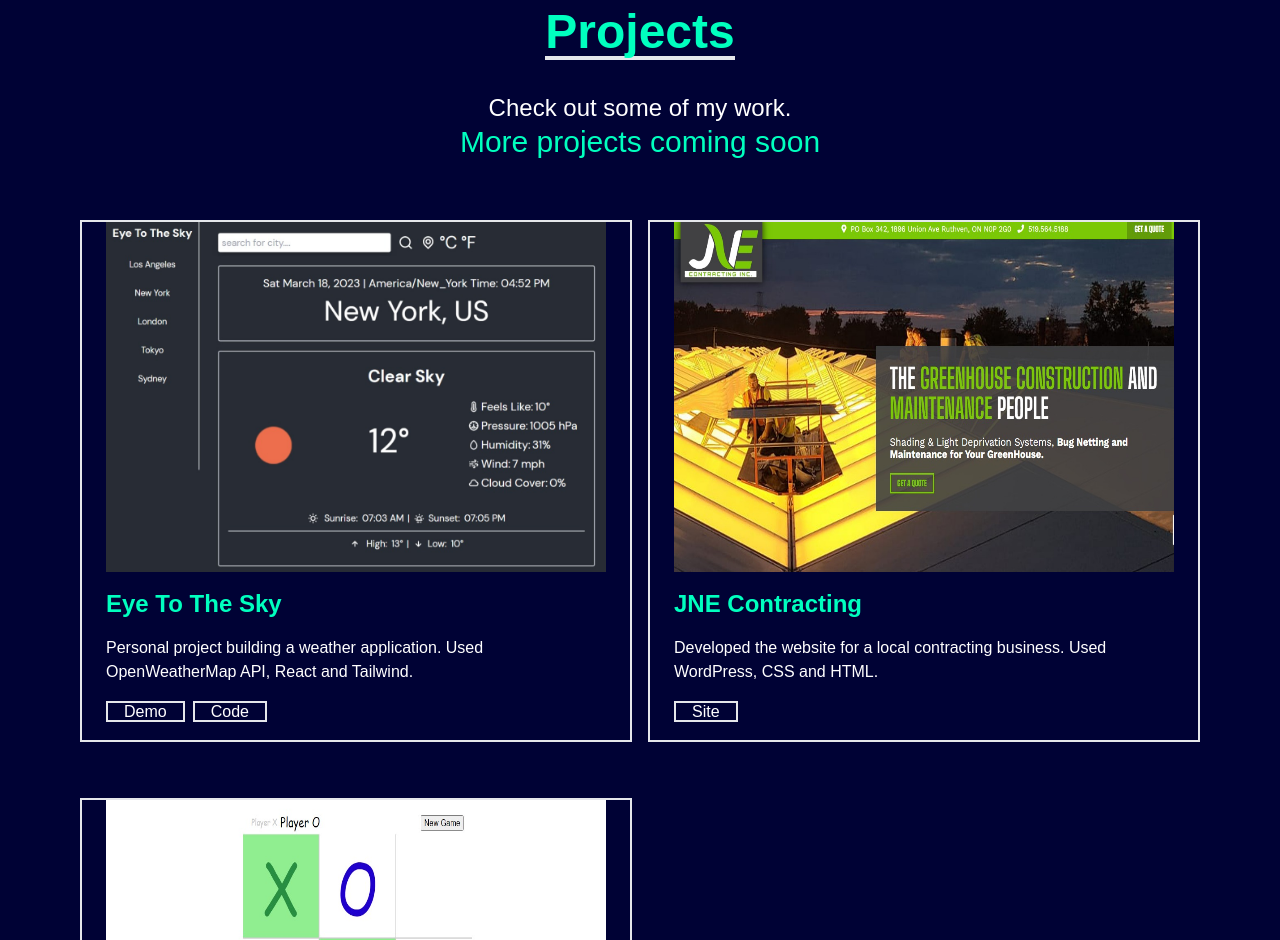
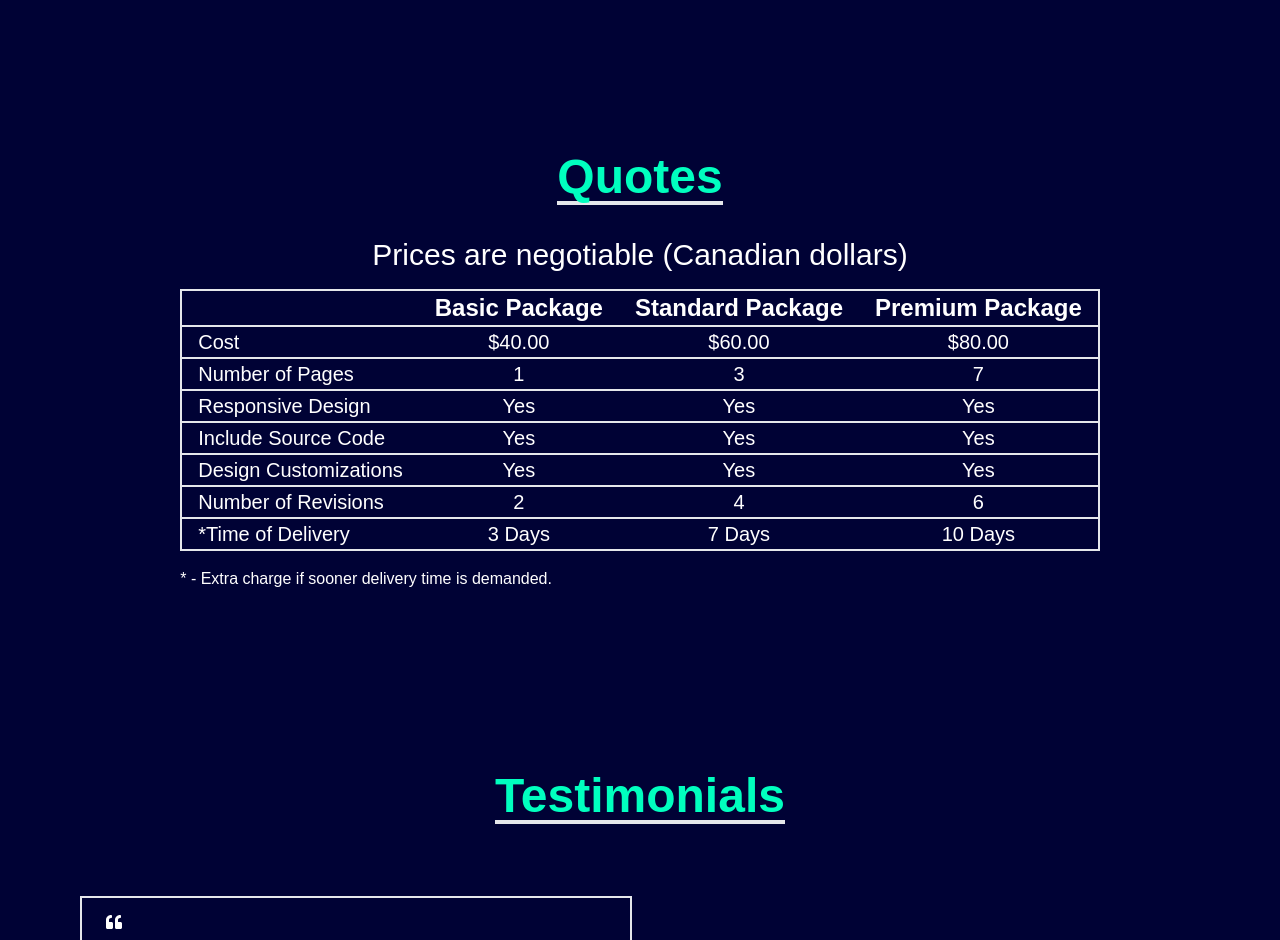
Before and after one commit to thibert-derek/site, a React (Create React App) app: page / in a window 1280 px wide. Shown: the part 1860-2800 px from the top of the page. Built offline with nearby package versions, Linux system fonts and the light colour scheme.

Commit message:
Added Quotes and Testimonials

```diff
--- a/src/App.js
+++ b/src/App.js
@@ -3,8 +3,10 @@ import Home from "./components/Home";
 import About from "./components/About";
 import Skills from "./components/Skills";
 import Projects from "./components/Projects";
+import Quotes from "./components/Quotes";
 import Contact from "./components/Contact";
 import Footer from "./components/Footer";
+import Testimonials from "./components/Testimonials";
 
 function App() {
   return (
@@ -14,6 +16,8 @@ function App() {
     <About />
     <Skills />
     <Projects />
+    <Quotes />
+    <Testimonials />
     <Contact />
     <Footer />
     </div>
--- a/src/components/About.jsx
+++ b/src/components/About.jsx
@@ -11,7 +11,7 @@ const About = () => {
                 </div>
             </div>
             <div className="max-w-[1000px] w-full grid md:grid-cols-2 gap-5">
-                <div className="md:text-left px-10 md:border-r-2 col-span-1">
+                <div className="md:text-left px-5 md:border-r-2 col-span-1">
                     <p className ="text-[#00FFBF] font-bold text-3xl py-2">Greetings, my name is Derek!</p>
                     <p>I am a Canadian student graduating from the University of Windsor with a Bachelor's Degree in Computer Science.
                     I have in interest in full stack web development as well as software development.
--- a/src/components/Contact.jsx
+++ b/src/components/Contact.jsx
@@ -9,8 +9,8 @@ const Contact = () => {
                 <h1 className ="text-4xl sm:text-5xl border-b-4 font-bold text-[#00FFBF]">Contact</h1>
             </div>
         </div>
-        <div className="text-1xl sm:text-2xl px-20">
-            <p>Submit the form below or send me an email -- <a href="mailto:thibertderek@gmail.com" className="text-[#00FFBF]">thibertderek@gmail.com</a></p>
+        <div className="text-1xl sm:text-3xl px-20 text-center">
+            <p>Submit the form below for a quote or send me an email <a href="mailto:thibertderek@gmail.com" className="text-[#00FFBF]">thibertderek@gmail.com</a></p>
         </div>
         <form method="POST"
         action="https://getform.io/f/316eb73c-f136-4dbb-92a1-5472734c2d7f"
--- a/src/components/Navbar.jsx
+++ b/src/components/Navbar.jsx
@@ -12,11 +12,13 @@ const Navbar = () => {
         {/* Menu */}
         <div>
         <ul className ="hidden sm:flex @apply cursor-pointer">
-            <li className="hover:scale-125 duration-300" ><Link to="home" spy={true} smooth={true} duration={500}>Home</Link></li>
-            <li className="hover:scale-125 duration-300" ><Link to="about" spy={true} smooth={true} offset={-110} duration={500}>About</Link></li>
-            <li className="hover:scale-125 duration-300" ><Link to="skills" spy={true} smooth={true} offset={-50} duration={500}>Skills</Link></li>
-            <li className="hover:scale-125 duration-300" ><Link to="projects" spy={true} smooth={true} offset={-100} duration={500}>Projects</Link></li>
-            <li className="hover:scale-125 duration-300" ><Link to="contact" spy={true} smooth={true} offset={-100} duration={500}>Contact</Link></li>
+            <li className="hover:scale-125 duration-300 hover:text-[#00FFBF]" ><Link to="home" spy={true} smooth={true} duration={500}>Home</Link></li>
+            <li className="hover:scale-125 duration-300 hover:text-[#00FFBF]" ><Link to="about" spy={true} smooth={true} offset={-110} duration={500}>About</Link></li>
+            <li className="hover:scale-125 duration-300 hover:text-[#00FFBF]" ><Link to="skills" spy={true} smooth={true} offset={-50} duration={500}>Skills</Link></li>
+            <li className="hover:scale-125 duration-300 hover:text-[#00FFBF]" ><Link to="projects" spy={true} smooth={true} offset={-100} duration={500}>Projects</Link></li>
+            <li className="hover:scale-125 duration-300 hover:text-[#00FFBF]" ><Link to="quotes" spy={true} smooth={true} offset={-50} duration={500}>Quotes</Link></li>
+            <li className="hover:scale-125 duration-300 hover:text-[#00FFBF]" ><Link to="testimonials" spy={true} smooth={true} offset={-100} duration={500}>Testimonials</Link></li>
+            <li className="hover:scale-125 duration-300 hover:text-[#00FFBF]" ><Link to="contact" spy={true} smooth={true} offset={-100} duration={500}>Contact</Link></li>
         </ul>
         </div>
 
@@ -31,6 +33,8 @@ const Navbar = () => {
             <li className = "py-4 text-3xl"><Link onClick={handleClick} to="about" offset={-100} smooth={true} duration={500}>About</Link></li>
             <li className = "py-4 text-3xl"><Link onClick={handleClick} to="skills" offset={-100} smooth={true} duration={500}>Skills</Link></li>
             <li className = "py-4 text-3xl"><Link onClick={handleClick} to="projects" offset={-100} smooth={true} duration={500}>Projects</Link></li>
+            <li className = "py-4 text-3xl"><Link onClick={handleClick} to="quotes" offset={-100} smooth={true} duration={500}>Quotes</Link></li>
+            <li className = "py-4 text-3xl"><Link onClick={handleClick} to="testimonials" offset={-100} smooth={true} duration={500}>Testimonials</Link></li>
             <li className = "py-4 text-3xl"><Link onClick={handleClick} to="contact" offset={-100} smooth={true} duration={500}>Contact</Link></li>
         </ul>
 
--- /dev/null
+++ b/src/components/Quotes.jsx
@@ -0,0 +1,101 @@
+import React from 'react'
+const Quotes = () => {
+  return (
+    <div name="quotes" className="w-full h-full md:mt-0">
+         <div className="flex flex-col justify-center items-center w-full h-screen">
+            <div className="max-w-[1920px]">
+                <div className="sm:text-left pb-8">
+                    <h1 className ="text-4xl sm:text-5xl border-b-4 font-bold text-[#00FFBF]">Quotes</h1>
+                </div>
+            </div>
+            <div>
+                <div className = "text-3xl px-20">
+                    <p>Prices are negotiable (Canadian dollars)</p>
+                </div>
+            </div>
+            <div>
+                <div>
+                    <table className='mx-2 my-4 items-center justify-center text-center border-2'>
+                        <thead>
+                            <tr>
+                                <th className='border-b-2'></th>
+                                <th className='px-4 text-2xl border-b-2'>Basic Package</th>
+                                <th className='px-4 text-2xl border-b-2'>Standard Package</th>
+                                <th className='px-4 text-2xl border-b-2'>Premium Package</th>
+                            </tr>
+                        </thead>
+                        <tbody>
+                            <tr className="border-b-2">
+                                <td className='px-4 text-left text-xl'>Cost</td>
+                                <td className='px-4 text-xl'>$40.00</td>
+                                <td className='px-4 text-xl'>$60.00</td>
+                                <td className='px-4 text-xl'>$80.00</td>
+                            </tr>
+                            <tr className="border-b-2">
+                                <td className='px-4 text-left text-xl'>Number of Pages</td>
+                                <td className='px-4 text-xl'>1</td>
+                                <td className='px-4 text-xl'>3</td>
+                                <td className='px-4 text-xl'>7</td>
+                            </tr>
+                            <tr className="border-b-2">
+                                <td className='px-4 text-left text-xl'>Responsive Design</td>
+                                <td className='px-4 text-xl'>Yes</td>
+                                <td className='px-4 text-xl'>Yes</td>
+                                <td className='px-4 text-xl'>Yes</td>
+                            </tr>
+                            <tr className="border-b-2">
+                                <td className='px-4 text-left text-xl'>Include Source Code</td>
+                                <td className='px-4 text-xl'>Yes</td>
+                                <td className='px-4 text-xl'>Yes</td>
+                                <td className='px-4 text-xl'>Yes</td>
+                            </tr>
+                            <tr className="border-b-2">
+                                <td className='px-4 text-left text-xl'>Design Customizations</td>
+                                <td className='px-4 text-xl'>Yes</td>
+                                <td className='px-4 text-xl'>Yes</td>
+                                <td className='px-4 text-xl'>Yes</td>
+                            </tr>
+                            <tr className="border-b-2">
+                                <td className='px-4 text-left text-xl'>Number of Revisions</td>
+                                <td className='px-4 text-xl'>2</td>
+                                <td className='px-4 text-xl'>4</td>
+                                <td className='px-4 text-xl'>6</td>
+                            </tr>
+                            <tr className="border-b-2">
+                                <td className='px-4 text-left text-xl'>*Time of Delivery</td>
+                                <td className='px-4 text-xl'>3 Days</td>
+                                <td className='px-4 text-xl'>7 Days</td>
+                                <td className='px-4 text-xl'>10 Days</td>
+                            </tr>
+                        </tbody>
+                    </table>
+                    <p className="mx-2">* - Extra charge if sooner delivery time is demanded.</p>
+                    {/* <ul className="py-10 grid grid-cols-1 justify-center items-center align-center sm:grid-cols-4">
+                        <li className="my-3 text-2xl sm:text-2xl">
+                                <h4>Package</h4>
+                                <h3>Responsive Design</h3>
+                        </li>
+                        <li className="my-3 text-xl">
+                            <div>
+                                <h4>Basic Package</h4>
+                            </div>
+                        </li>
+                        <li className="my-3 text-xl">
+                        <div>
+                                <h4>Standard Package</h4>
+                            </div>
+                        </li>
+                        <li className="my-3 text-xl">
+                        <div>
+                                <h4>Premium Package</h4>
+                            </div>
+                        </li>
+                    </ul> */}
+                </div>
+            </div>
+        </div>
+    </div>
+  )
+}
+
+export default Quotes
--- a/src/components/Skills.jsx
+++ b/src/components/Skills.jsx
@@ -12,8 +12,8 @@ const Skills = () => {
                 </div>
             </div>
             <div>
-                <div className = "text-2xl px-20">
-                    <p>Here are the technologies I've worked with recently.</p>
+                <div className = "text-3xl px-20">
+                    <p>Here are the technologies I've worked with recently</p>
                 </div>
             </div>
             <div>
--- a/src/components/Projects.jsx
+++ b/src/components/Testimonials.jsx
@@ -1,45 +1,36 @@
 import React from 'react'
-import weather from '../assets/weather5.jpeg'
-import JNE from '../assets/JNE2.jpeg'
-import tictactoe from '../assets/ttt.jpeg'
+import {FaQuoteLeft} from 'react-icons/fa'
 
-const Projects = () => {
+const Testimonials = () => {
     return (
         <div className="w-full h-full flex">
             <div className="flex flex-col justify-center items-center w-full h-full">
                 <div className="max-w-[1920px]">
                     <div className="sm:text-left pb-8">
-                        <h1 name="projects" className="text-4xl sm:text-5xl border-b-4 font-bold text-[#00FFBF]">Projects</h1>
+                        <h1 name="testimonials" className="text-4xl sm:text-5xl border-b-4 font-bold text-[#00FFBF]">Testimonials</h1>
                     </div>
                 </div>
-                <div className="text-2xl px-20 items-center">
-                    <p>Check out some of my work.</p>
-                </div>
-                <div>
-                <h1 className="text-3xl text-[#00FFBF]">More projects coming soon</h1>
-                    </div>
                 <div>
                     <div>
                         <div className="grid grid-cols-1 lg:grid-cols-2 px-10 sm:px-20 py-10 justify-center gap-4 items-center">
 
-                            <span className='justify-center my-5 w-[100%] items-center border-2'>
-                                <div>
-                                    <img className="mx-auto lg:h-[350px] lg:w-[500px]" src={weather} />
-                                </div>
+                            <span className='justify-center w-[100%] items-center border-2'>
                                 <div className="px-6 py-4">
-                                    <h3 className="font-bold text-2xl text-[#00FFBF]">Eye To The Sky</h3>
-                                    <p className="py-4">Personal project building a weather application. Used OpenWeatherMap API, React and Tailwind.</p>
-                                    <div className="justify-between items-right">
-                                        <a className="px-4 my-2 border-2 hover:bg-white hover:text-black duration-300" href="https://thibert-derek.github.io/eyetothesky.github.io/">
-                                        Demo
-                                        </a>
-                                        <a className="px-4 mx-2 my-2 border-2 md:hover:bg-white md:hover:text-black md:duration-300" href="https://github.com/thibert-derek/eyetothesky">
-                                            Code
-                                        </a>
-                                    </div>
+
+                                    <FaQuoteLeft />
+                                    <p className="py-4 italic">Derek worked for Cowlick Studios as a 3W Care specialist providing direct support to customers with changes or issues they were having with their websites. Derek was able to solve and troubleshoot code problems in a quick and efficient manner while maintaining a positive interaction with customers.</p>
+                                    <h3 className="font-bold text-2xl italic text-[#00FFBF]">- Daryl Driedger (Cowlick Studios)</h3>
                                 </div>
                             </span>
-                            <span className='justify-center my-5 w-[100%] items-center border-2'>
+                            {/* <span className='justify-center w-[100%] items-center border-2'>
+                                <div className="px-6 py-4">
+
+                                    <FaQuoteLeft />
+                                    <p className="py-4 italic"></p>
+                                    <h3 className="font-bold text-2xl italic text-[#00FFBF]">- Cameron Proctor (University of Windsor)</h3>
+                                </div>
+                            </span> */}
+                            {/* <span className='justify-center my-5 w-[100%] items-center border-2'>
                                 <div>
                                     <img className="mx-auto lg:h-[350px] lg:w-[500px]" src={JNE} />
                                 </div>
@@ -49,14 +40,14 @@ const Projects = () => {
                                     <div className="justify-between items-right">
                                         <a className="px-4 my-2 border-2 hover:bg-white hover:text-black duration-300" href="https://jnecontracting.ca/">
                                         Site
-                                        </a>
+                                        </a> */}
                                         {/* <a className="px-4 mx-2 my-2 border-2 md:hover:bg-white md:hover:text-black md:duration-300" href="https://github.com/thibert-derek/eyetothesky">
                                             Code
                                         </a> */}
-                                    </div>
+                                    {/* </div>
                                 </div>
-                            </span>
-                            <span className='justify-center my-5 w-[100%] items-center border-2'>
+                            </span> */}
+                            {/* <span className='justify-center my-5 w-[100%] items-center border-2'>
                                 <div>
                                     <img className="mx-auto lg:h-[350px] lg:w-[500px]" src={tictactoe} />
                                 </div>
@@ -66,13 +57,13 @@ const Projects = () => {
                                     <div className="justify-between items-right">
                                         <a className="px-4 my-2 border-2 hover:bg-white hover:text-black duration-300" href="https://github.com/thibert-derek/TicTacToe">
                                         Code
-                                        </a>
+                                        </a> */}
                                         {/* <a className="px-4 mx-2 my-2 border-2 md:hover:bg-white md:hover:text-black md:duration-300" href="https://github.com/thibert-derek/eyetothesky">
                                             Code
                                         </a> */}
-                                    </div>
+                                    {/* </div>
                                 </div>
-                            </span>
+                            </span> */}
                             {/* <span className='border-2'>
                                 <div>
                                 <img className="sm:max-h-[400px]" src={weather}/>
@@ -115,4 +106,4 @@ const Projects = () => {
     )
 }
 
-export default Projects
+export default Testimonials
--- a/src/index.css
+++ b/src/index.css
@@ -24,4 +24,9 @@
   .navbar li{
     color: green;
   }
+
+  th {
+    margin-left: 10px;
+    margin-right: 10px;
+  }
 }
```
Also changed, not shown: src/components/Home.jsx (+4 -4 lines), src/assets/ttt2.jpeg (added).
